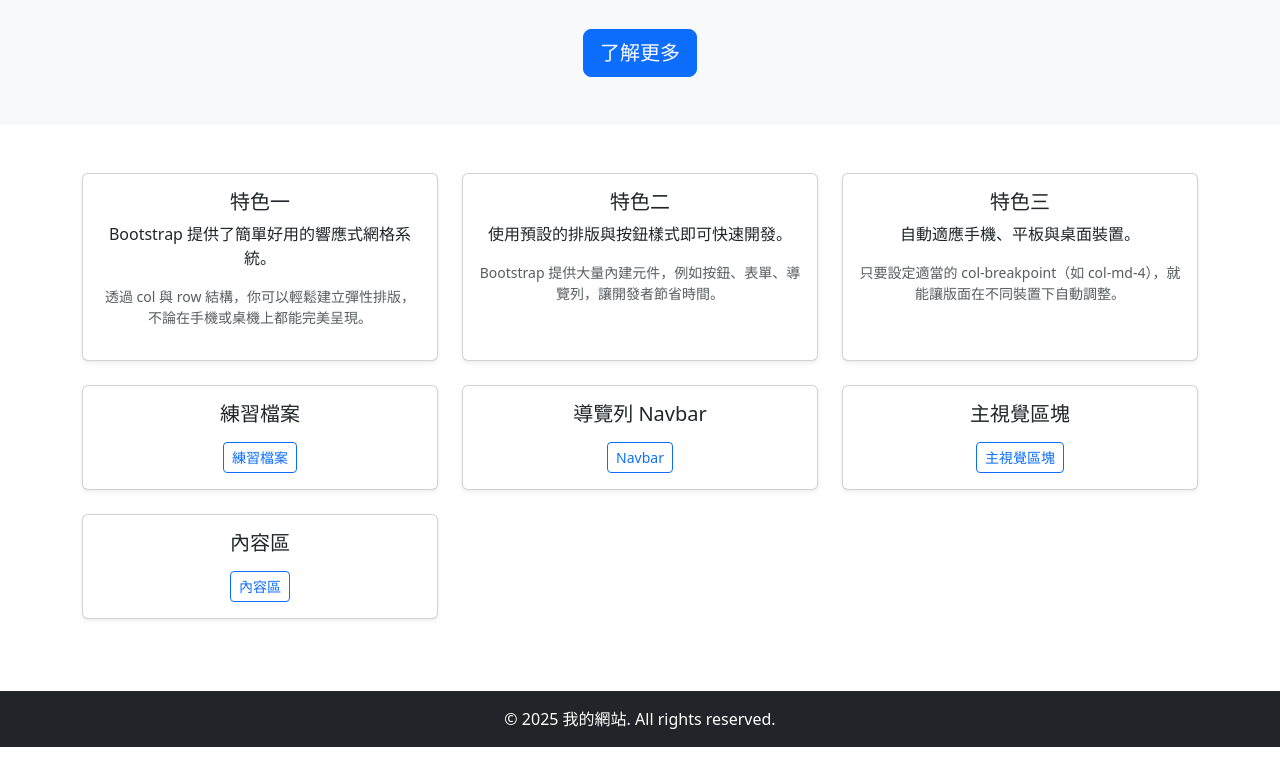
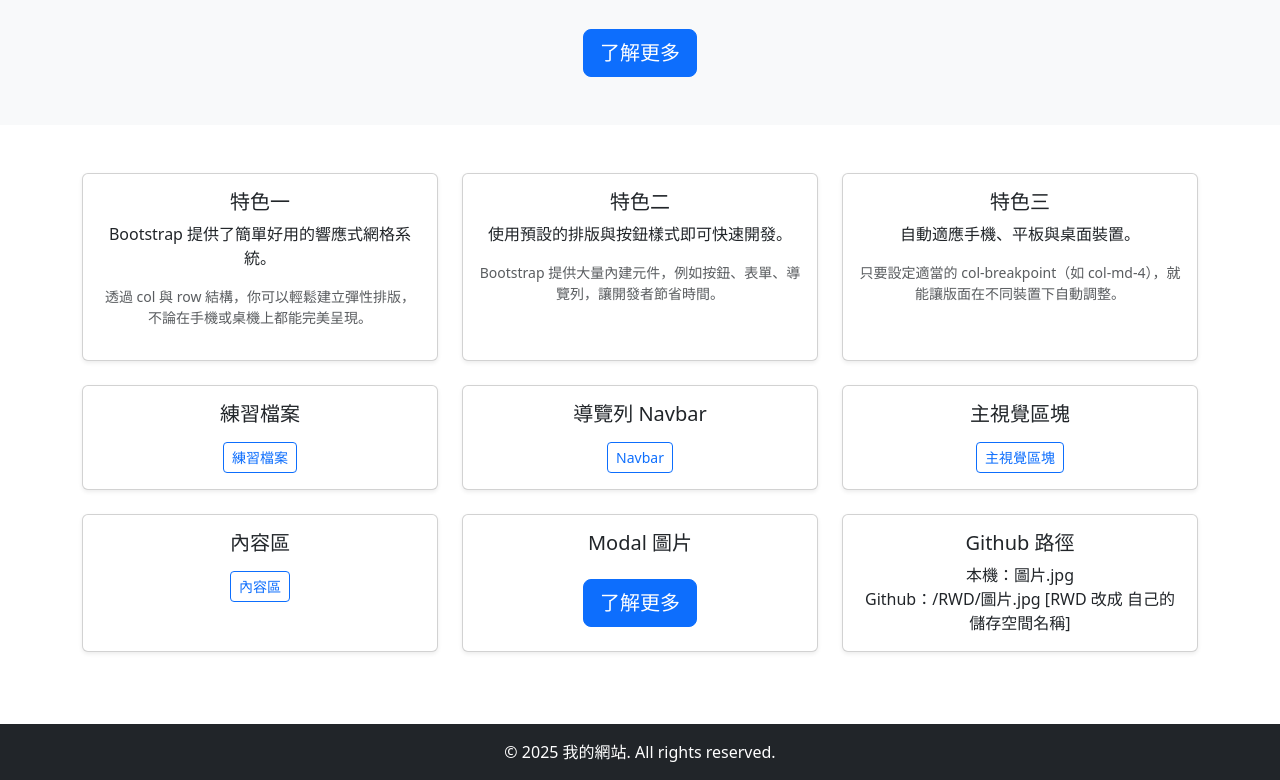
Before and after one commit to Jiao0606/RWD, a plain HTML site: page index.html in a window 1280 px wide. Shown: the part 203-983 px from the top of the page. Before the commit the page ends 950 px from the top, so only its background shows below. Drawn offline with nearby package versions, Linux system fonts and the light colour scheme.

Commit message:
Add files via upload

```diff
--- a/index.html
+++ b/index.html
@@ -123,6 +123,49 @@
             </div>
         </div>
         </div>
+
+        <div class="col-md-4 mb-4">
+        <div class="card h-100 shadow-sm">
+            <div class="card-body">
+            <h5 class="card-title">Modal 圖片</h5>
+            <button type="button" class="btn btn-primary btn-lg mt-3" data-bs-toggle="modal" data-bs-target="#Modalimg">
+            了解更多
+            </button>
+            </div>
+        </div>
+        </div>
+
+        <div class="col-md-4 mb-4">
+        <div class="card h-100 shadow-sm">
+            <div class="card-body">
+            <h5 class="card-title">Github 路徑</h5>
+            本機：圖片.jpg<br>
+            Github：/RWD/圖片.jpg [RWD 改成 自己的儲存空間名稱]
+            </div>
+        </div>
+        </div>
+
+        <div class="modal" id="Modalimg" tabindex="-1">
+        <div class="modal-dialog">
+        <div class="modal-content">
+            <div class="modal-header">
+            <h5 class="modal-title">Modal IMG</h5>
+            <button type="button" class="btn-close" data-bs-dismiss="modal" aria-label="Close"></button>
+            </div>
+            <div class="modal-body">
+                <div class="container">
+                    <div class="row">
+                        <div class="col-6"><img src="RWD/jiao.jpg" alt=""></div>
+                        <div class="col-6">文字</div>
+                    </div>
+                </div>
+            </div>
+            <div class="modal-footer">
+            <button type="button" class="btn btn-secondary" data-bs-dismiss="modal">Close</button>
+        </div>
+        </div>
+        </div>
+    </div>
     </div>
     </section>
 
```
